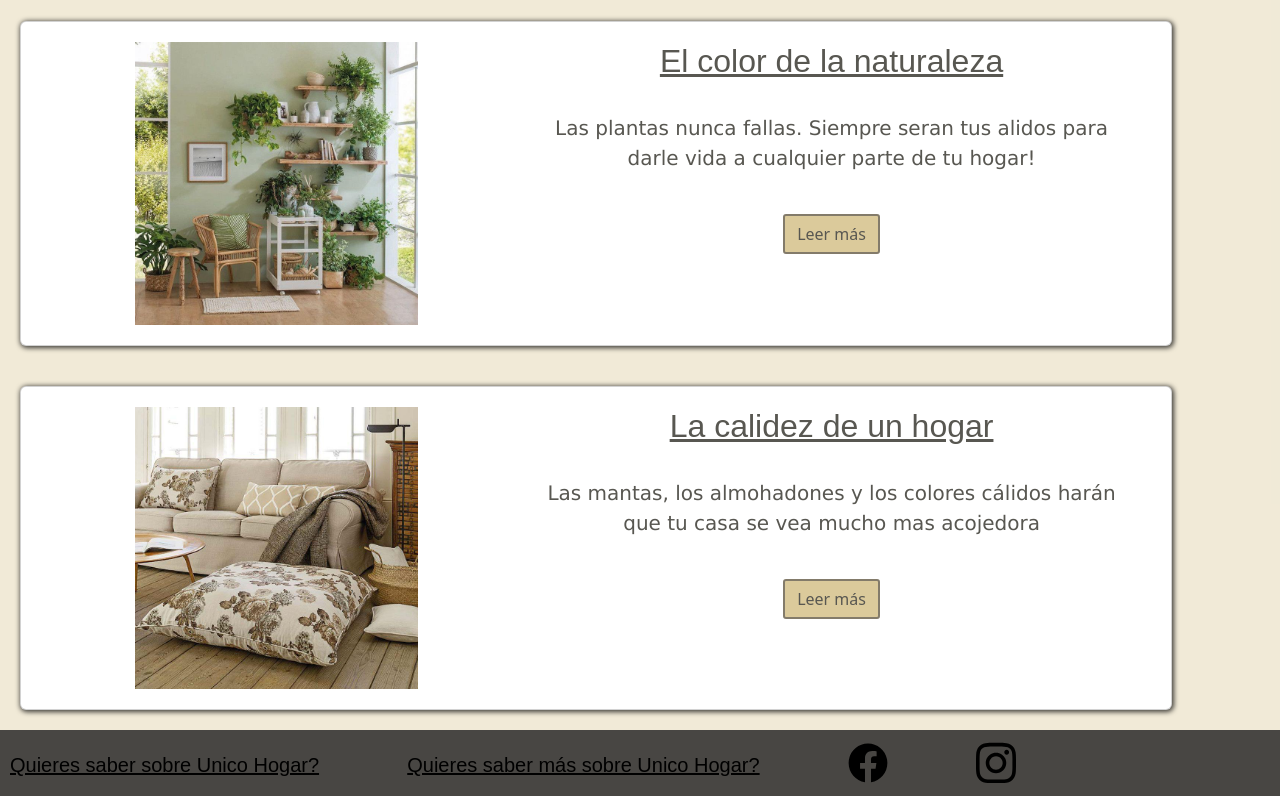
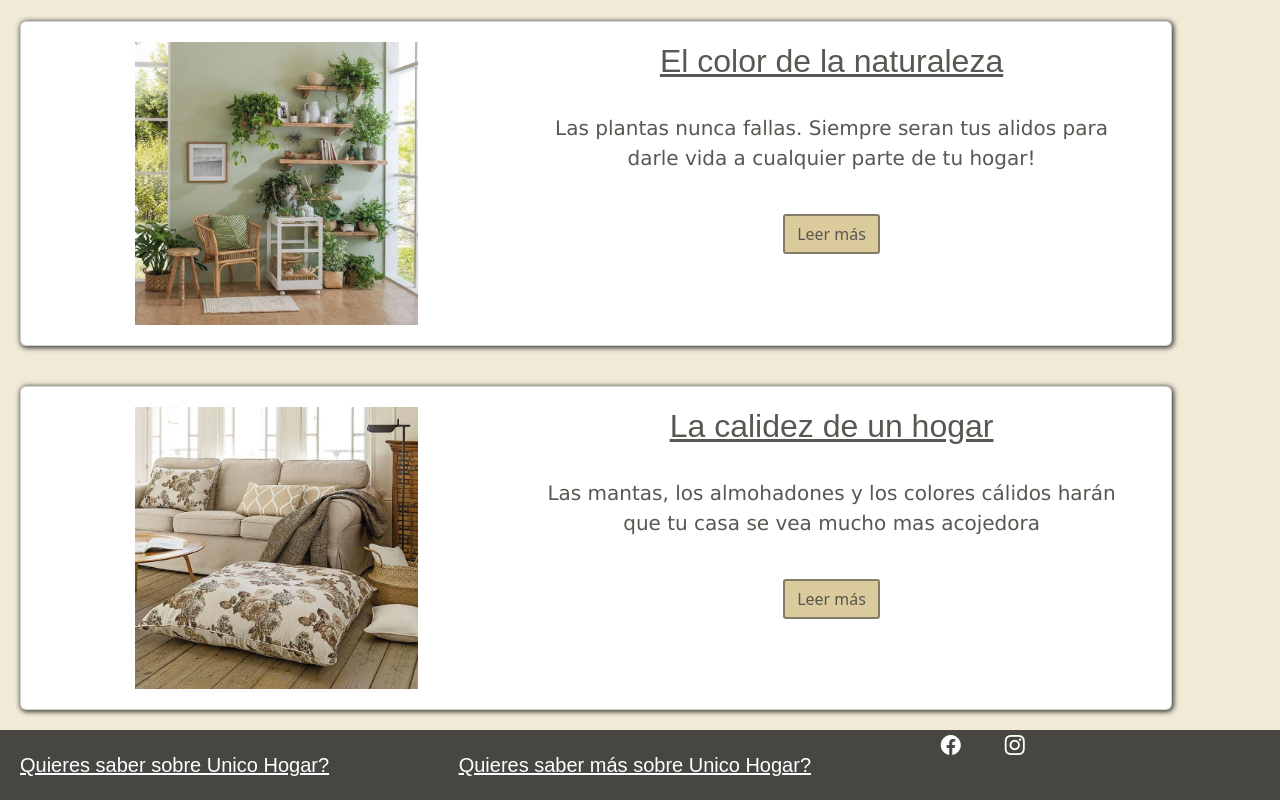
Before and after one commit to SabrinaOlmedo/Entrega_final, a website: page pages/tips.html in a window 1280 px wide. Shown: the part 513-1313 px from the top of the page. Drawn offline with nearby package versions, Linux system fonts and the light colour scheme.

Commit message:
entrega proyecto final

```diff
--- a/pages/tips.html
+++ b/pages/tips.html
@@ -5,8 +5,10 @@
     <meta charset="UTF-8">
     <meta http-equiv="X-UA-Compatible" content="IE=edge">
     <meta name="viewport" content="width=main, initial-scale=1.0">
-    <meta name="description" content="Una pagina con los mejores tips en cuanto a decoracion de tu hogar, combinacion de colores, texturas, etc">
-    <meta name="keywords" content="diseño de interiores, interior, tips, ideas, decoracion, colores, texturas, plantas, telas, diseño, armonia">
+    <meta name="description"
+        content="Una pagina con los mejores tips en cuanto a decoracion de tu hogar, combinacion de colores, texturas, etc">
+    <meta name="keywords"
+        content="diseño de interiores, interior, tips, ideas, decoracion, colores, texturas, plantas, telas, diseño, armonia">
     <title>Unico Hogar | Tips</title>
     <link rel="shortcut icon" href="../assets/imagenes/Favicon/casa marron.jpg">
     <!-- google fonts -->
@@ -18,8 +20,9 @@
     <!-- link bootstrap -->
     <link href="https://cdn.jsdelivr.net/npm/bootstrap@5.2.2/dist/css/bootstrap.min.css" rel="stylesheet"
         integrity="sha384-Zenh87qX5JnK2Jl0vWa8Ck2rdkQ2Bzep5IDxbcnCeuOxjzrPF/et3URy9Bv1WTRi" crossorigin="anonymous">
-    <!--link css-->
-    <link rel="stylesheet" href="../css/estilo.css">
+        <link rel="stylesheet" href="https://cdn.jsdelivr.net/npm/bootstrap-icons@1.10.2/font/bootstrap-icons.css">
+        <!--link css-->
+    <link rel="stylesheet" href="../scss/style.css">
 </head>
 
 <body>
@@ -66,7 +69,8 @@
             </div>
             <div class="card">
                 <div>
-                    <img src="../assets/imagenes/cards/WhatsApp Image 2022-10-04 at 2.00.19 AM.jpeg" alt="sillon decorado con mantas y almohadones">
+                    <img src="../assets/imagenes/cards/WhatsApp Image 2022-10-04 at 2.00.19 AM.jpeg"
+                        alt="sillon decorado con mantas y almohadones">
                 </div>
                 <div class="card__text">
                     <h2>La calidez de un hogar</h2>
@@ -79,10 +83,12 @@
     </main>
 
     <footer>
-        <a href="../pages/nosotros.html">Quieres saber sobre Unico Hogar?</a>
-        <a href="../pages/nosotros.html">Quieres saber más sobre Unico Hogar?</a>
-        <img src="../assets/imagenes/facebook.svg" alt="facebook">
-        <img src="../assets/imagenes/instagram.svg" alt="instagram">
+        <a class="linkfooter" href="../pages/nosotros.html">Quieres saber sobre Unico Hogar?</a>
+        <a class="linkfooter" href="../pages/nosotros.html">Quieres saber más sobre Unico Hogar?</a>
+        <div>
+            <i class="bi bi-facebook linkfooter"></i>
+            <i class="bi bi-instagram linkfooter"></i>
+        </div>
     </footer>
 
     <script src="https://cdn.jsdelivr.net/npm/bootstrap@5.2.2/dist/js/bootstrap.bundle.min.js"
--- a/scss/components/_footer.scss
+++ b/scss/components/_footer.scss
@@ -6,21 +6,17 @@ footer {
 	text-align: center;
 	position: relative;
 	display: flex;
-	flex-direction: row;
+	flex-direction:row;
 	width: 100%;
 	height: 10%;
 	gap: 7%;
-	padding: 10px;
-	a {
-		color: $color_1;
+	.linkfooter {
+		color: map-get($paleta, letra_navegador) ;
 		font-size: 20px;
 		font-family: $font-family_1;
-		padding-top: 10px;
+		padding: 20px;
 	}
-	img {
-		width: 40px;
-	}
-	&:hover {
+	& a:hover {
 		transform: scale(1.1);
 		transition: 3s;
 	}
--- a/scss/components/_inicio.scss
+++ b/scss/components/_inicio.scss
@@ -23,8 +23,15 @@ $font-family_5: Georgia, 'Times New Roman', Times, serif;
 	padding: 40px;
 	text-align: center;
 	font-family: $font-family_5;
+	font-size: 25px;
 	display: block;
 	color: map-get($paleta, letras);
+}
+
+@media screen and (max-width: 992px) {
+	.inicio {
+		font-size: 20px;
+	}
 }
 
 @media screen and (max-width: 420px) {
@@ -33,4 +40,7 @@ $font-family_5: Georgia, 'Times New Roman', Times, serif;
 		justify-content: center;
 		text-align: center;
 	}
+	.inicio {
+		font-size: 15px;
+	}
 }
```
Also changed, not shown: index.html (+10 -9 lines), pages/contacto.html (+11 -6 lines), pages/galeria.html (+20 -11 lines), pages/nosotros.html (+10 -6 lines), scss/style.css, 1 other file.
